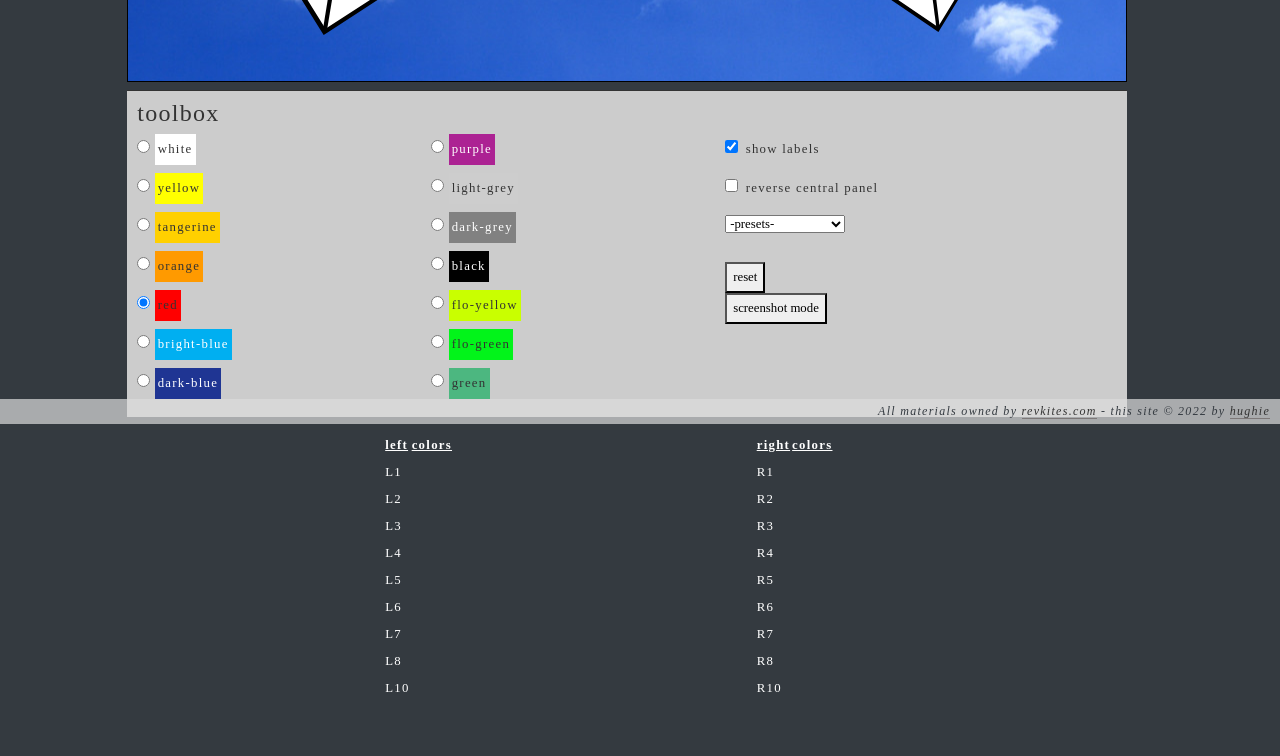
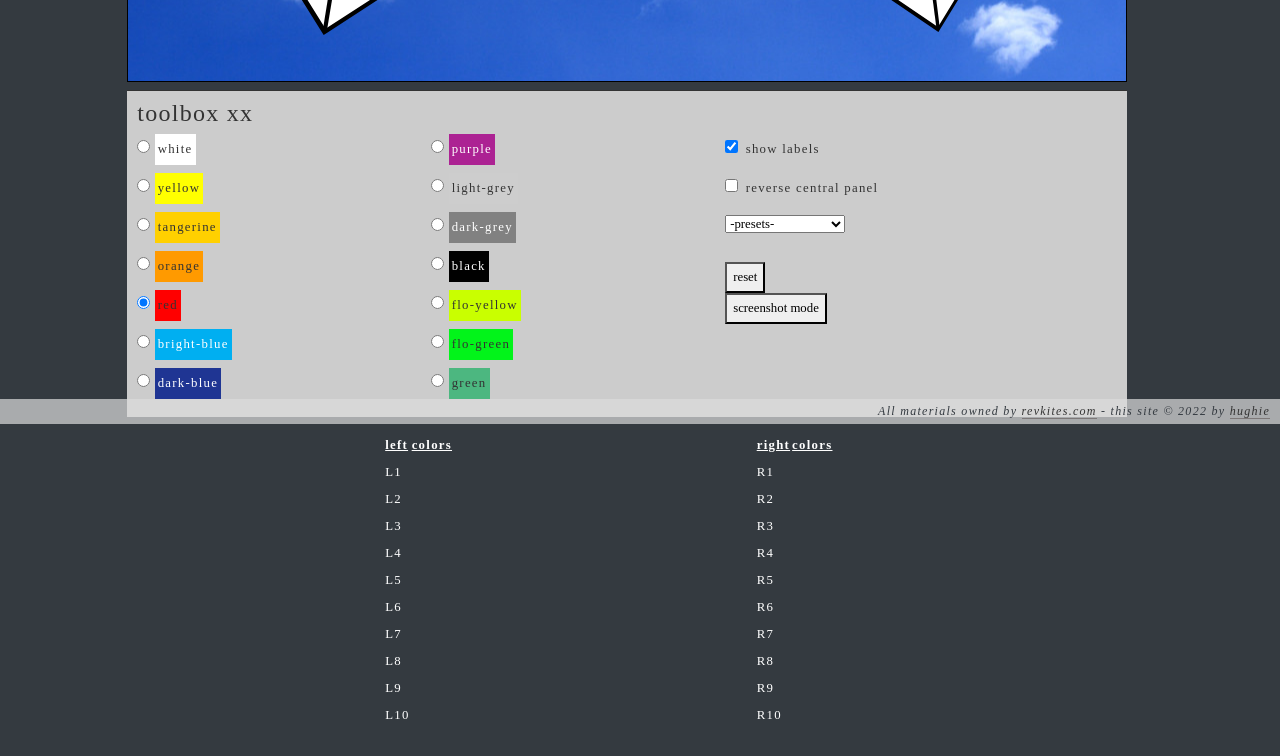
Before and after one commit to psaikido/club38.carrollonline.uk, a Jekyll site: the page built from pages/kite-color-xx.html, in a window 1280 px wide. Shown: the part 476-1232 px from the top of the page. Built offline with Jekyll 4.4.1, drawn with Linux system fonts in a browser that asks for light colours; nearby versions of some CDN libraries; some web fonts are replaced; before the commit the page ends 1208 px from its top, so only the background shows below that.

Commit message:
Modularise the toolbox anticipating the need for different ones for different models of kite.

```diff
--- /dev/null
+++ b/_includes/toolbox-xx.html
@@ -0,0 +1,188 @@
+<div class="toolbox">
+    <fieldset>
+        <legend>toolbox xx</legend>
+
+        <div class="clrGroup1">
+            <input id="clr0" type="radio" name="clrs" value="white">
+            <label for="clr0">white</label>
+            <br />
+
+            <input id="clr1" type="radio" name="clrs" value="yellow">
+            <label for="clr1">yellow</label>
+            <br />
+
+            <input id="clr2" type="radio" name="clrs" value="tangerine">
+            <label for="clr2">tangerine</label>
+            <br />
+
+            <input id="clr3" type="radio" name="clrs" value="orange">
+            <label for="clr3">orange</label>
+            <br />
+
+            <input id="clr4" type="radio" name="clrs" value="red" checked>
+            <label for="clr4">red</label>
+            <br />
+
+            <input id="clr5" type="radio" name="clrs" value="bright-blue">
+            <label for="clr5">bright-blue</label>
+            <br />
+
+            <input id="clr6" type="radio" name="clrs" value="dark-blue">
+            <label for="clr6">dark-blue</label>
+        </div>
+
+        <div class="clrGroup2">
+            <input id="clr7" type="radio" name="clrs" value="purple">
+            <label for="clr7">purple</label>
+            <br />
+
+            <input id="clr8" type="radio" name="clrs" value="light-grey">
+            <label for="clr8">light-grey</label>
+            <br />
+
+            <input id="clr9" type="radio" name="clrs" value="dark-grey">
+            <label for="clr9">dark-grey</label>
+            <br />
+
+            <input id="clr10" type="radio" name="clrs" value="black">
+            <label for="clr10">black</label>
+            <br />
+
+            <input id="clr11" type="radio" name="clrs" value="flo-yellow">
+            <label for="clr11">flo-yellow</label>
+            <br />
+
+            <input id="clr12" type="radio" name="clrs" value="flo-green">
+            <label for="clr12">flo-green</label>
+            <br />
+
+            <input id="clr13" type="radio" name="clrs" value="green">
+            <label for="clr13">green</label>
+        </div>
+
+        <div class="clrGroup3">
+            <input type="checkbox" id="labels" checked>
+            <label for="labels">show labels</label><br />
+
+            <input type="checkbox" id="reverse-center">
+            <label for="reverse-center">reverse central panel</label><br />
+
+            <select id="presets">
+                <option value="">-presets-</option>
+                <option value="blackred">Black/Red</option>
+                <option value="blues">Blues</option>
+                <option value="greenblack">Green Black</option>
+                <option value="hot">Hot</option>
+                <option value="purplelimeblack">Purple/Lime/Black</option>
+                <option value="redwhiteblue">Red/White/Blue</option>
+            </select> <br /><br />
+
+            <button id="reset">reset</button> <br />
+            <button id="ready-for-screenshot">screenshot mode</button>
+        </div>
+    </fieldset>
+</div>
+
+<div class="chosen-values">
+    <div class="col-left">
+        <table>
+            <tbody>
+                <tr>
+                    <td class="head">left</td>
+                    <td class="head">colors</td>
+                </tr>
+                <tr>
+                    <td>L1</td>
+                    <td id="display-L1"></td>
+                </tr>
+                <tr>
+                    <td>L2</td>
+                    <td id="display-L2"></td>
+                </tr>
+                <tr>
+                    <td>L3</td>
+                    <td id="display-L3"></td>
+                </tr>
+                <tr>
+                    <td>L4</td>
+                    <td id="display-L4"></td>
+                </tr>
+                <tr>
+                    <td>L5</td>
+                    <td id="display-L5"></td>
+                </tr>
+                <tr>
+                    <td>L6</td>
+                    <td id="display-L6"></td>
+                </tr>
+                <tr>
+                    <td>L7</td>
+                    <td id="display-L7"></td>
+                </tr>
+                <tr>
+                    <td>L8</td>
+                    <td id="display-L8"></td>
+                </tr>
+                <tr>
+                    <td>L9</td>
+                    <td id="display-L9"></td>
+                </tr>
+                <tr>
+                    <td>L10</td>
+                    <td id="display-L10"></td>
+                </tr>
+            </tbody>
+        </table>
+    </div>
+    <div class="col-right">
+        <table>
+            <tbody>
+                <tr>
+                    <td class="head">right</td>
+                    <td class="head">colors</td>
+                </tr>
+                <tr>
+                    <td>R1</td>
+                    <td id="display-R1"></td>
+                </tr>
+                <tr>
+                    <td>R2</td>
+                    <td id="display-R2"></td>
+                </tr>
+                <tr>
+                    <td>R3</td>
+                    <td id="display-R3"></td>
+                </tr>
+                <tr>
+                    <td>R4</td>
+                    <td id="display-R4"></td>
+                </tr>
+                <tr>
+                    <td>R5</td>
+                    <td id="display-R5"></td>
+                </tr>
+                <tr>
+                    <td>R6</td>
+                    <td id="display-R6"></td>
+                </tr>
+                <tr>
+                    <td>R7</td>
+                    <td id="display-R7"></td>
+                </tr>
+                <tr>
+                    <td>R8</td>
+                    <td id="display-R8"></td>
+                </tr>
+                <tr>
+                    <td>R9</td>
+                    <td id="display-R9"></td>
+                </tr>
+                <tr>
+                    <td>R10</td>
+                    <td id="display-R10"></td>
+                </tr>
+            </tbody>
+        </table>
+    </div>
+</div>
+<button id="show-toolbox">exit screenshot mode</button>
--- a/_layouts/colorizer.html
+++ b/_layouts/colorizer.html
@@ -18,7 +18,7 @@
                     {{ content }}
                 </section>
 
-                {% include toolbox.html %}
+                {% include {{ page.toolbox }} %}
             </div>
         </div>
 
--- a/pages/kite-color-tarantula.html
+++ b/pages/kite-color-tarantula.html
@@ -2,6 +2,7 @@
 layout: colorizer
 title: Revolution Reflex XX Tarantula
 permalink: /kite-color-tarantula.html
+toolbox: toolbox-xx.html
 ---
 
 <p>
--- a/pages/kite-color-xx.html
+++ b/pages/kite-color-xx.html
@@ -2,6 +2,7 @@
 layout: colorizer
 title: Revolution Reflex XX
 permalink: /kite-color-xx.html
+toolbox: toolbox-xx.html
 ---
 
 <p>
```
